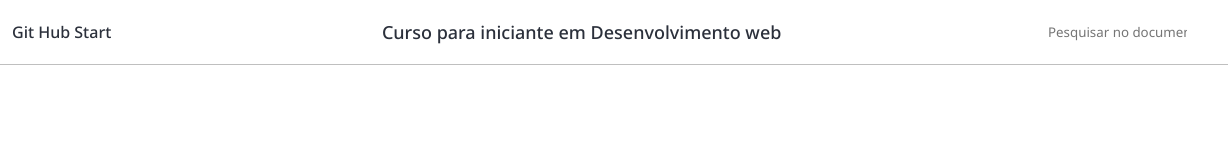
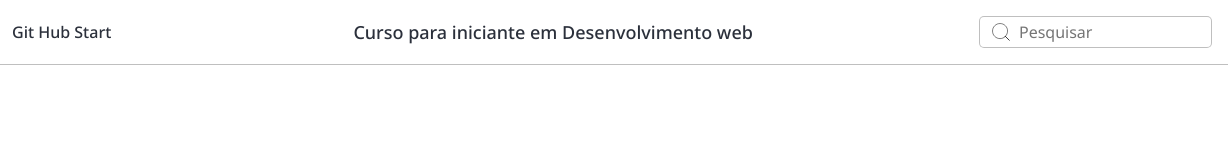
Before and after one commit to taciotorres/startgithub, a plain HTML site: page index.html in a window 1280 px wide. Shown: the full height of the page, 52-1280 px from the left. Drawn offline with nearby package versions, Linux system fonts and the light colour scheme.

Commit message:
input search iniciado

```diff
--- a/index.html
+++ b/index.html
@@ -36,16 +36,16 @@
             </div>
             <div class="search">
                 <div class="search-label">
-                    <form>
-                        <label class="text-normal width-full">
-                            <span class="visually-hidden" aria-describedby="Digite um termo válido para econtrar na documentação">
-                                Pesquisar no documento
-                            </span>
-                            <span class="TextInputWrapper">
-                                <input type="search" aria-required="true" placeholder="Pesquisar no documento" autocomplete="off" max="512" aria-describedby="Digite um termo válido para econtrar na documentação" data-component="input" class="UnstyleTextInput" value="">
-                            </span>
+                    <form class="DocSearch-Form">
+                        <label class="DocSearch-MagnifierLabel" for="docsearch-Icon" id="docsearch-Label">
+                            <svg width="20" height="20" class="DocSearch-Search-Icon" viewBox="0 0 20 20" aria-hidden="true"><path d="M14.386 14.386l4.0877 4.0877-4.0877-4.0877c-2.9418 2.9419-7.7115 2.9419-10.6533 0-2.9419-2.9418-2.9419-7.7115 0-10.6533 2.9418-2.9419 7.7115-2.9419 10.6533 0 2.9419 2.9418 2.9419 7.7115 0 10.6533z" stroke="currentColor" fill="none" fill-rule="evenodd" stroke-linecap="round" stroke-linejoin="round"></path>
+                            </svg>
                         </label>
-                        <button></button>
+                        <input class="DocSearch-Input" aria-autocomplete="both" aria-labelledby="docsearch-label" id="docsearch-input" autocomplete="off" autocorrect="off" autocapitalize="off" enterkeyhint="go" spellcheck="false" autofocus="true" placeholder="Pesquisar" maxlength="64" type="search" aria-activedescendant="docsearch-item-0" aria-controls="docsearch-list">
+                        <!--
+                        <button type="reset" title="Clear the query" class="DocSearch-Reset" aria-label="Clear the query"><svg width="20" height="20" viewBox="0 0 20 20"><path d="M10 10l5.09-5.09L10 10l5.09 5.09L10 10zm0 0L4.91 4.91 10 10l-5.09 5.09L10 10z" stroke="currentColor" fill="none" fill-rule="evenodd" stroke-linecap="round" stroke-linejoin="round"></path></svg>
+                        </button>
+                        -->
                     </form>
                 </div>
             </div>
--- a/styles.css
+++ b/styles.css
@@ -72,68 +72,47 @@ header{
     font-weight: 500;
 }
 
-.search-label{
-    z-index: 2;
+.DocSearch-Form{
+    display: flex;
+    align-items: center;
+    background: #ffffff;
+    border-radius: 0.5rem;
+    box-shadow: inset 0 0 0 1px hsl(0deg 0% 0% / 25%);
+    height: 3.2rem;
+    margin: 0;
+    padding: 1.2rem;
     position: relative;
-}
-
-form{
-    display: flex;
     width: 100%;
 }
 
-.text-normal{
-    font-weight: 400;
-    font-size: 1.4rem;
-    color: var(--text-color-secundary);
+.DocSearch-MagnifierLabel{
+    display: flex;
+    align-items:  center;
+    justify-content: center;
+    color: hsl(0deg 0% 0% / 50%);
+
+    margin: 0;
+    padding: 0;
+
 }
 
-.visually-hidden{
+.DocSearch-Input{
+    background: transparent;
     border: 0;
-    clip: rect(0 0 0 0);
-    height: 1px;
-    margin: -1px;
-    overflow: hidden;
-    padding: 0;
-    position: absolute;
-    width: 1px;
+    color: var(--primary-color);
+    flex: 1;
+    font-size: 1.6rem;
+    outline: none;
+    padding: 0 0 0 8px;
 }
 
-.TextInputWrapper{
-    background-repeat: no-repeat;
-    background-position: right 0.8rem center;
-    padding-left: 0px;
-    padding-right: 0px;
-    width: 100%;
-    height: 2rem;
-    transition: width 0.3s ease-in-out;
-    border-bottom-right-radius: unset;
-    border-top-right-radius: unset;
-    border-radius: none;
-    min-width: 15rem;
-
-    line-height: 2rem;
-    color: red;
-    vertical-align: middle;
-    background-color: var(--text-color-secundary);
-    box-shadow: red;
-    display: inline-flex;
-    align-items: stretch;
-    min-height: 32px;
-    border-radius: 6px 6px;
-    outline: none;
-    overflow: hidden;
+.DocSearch-Reset{
+    animation: fade-in .1s ease-in forwards;
+    appearance: none;
+    background: none;
+    border: 0;
+    color: var(--text-color-prymary);
+    cursor: pointer;
+    padding: 2px;
+    stroke-width:  1.4;
 }
-
-.search{
-    padding-left: 12px;
-    padding-right: 12px;
-    cursor: text;
-
-    border: 0;
-    font-size: inherit;
-    background-color: transparent;
-    appearance: none;
-    color: inherit;
-    /*width: 100%;*/
-}
```
